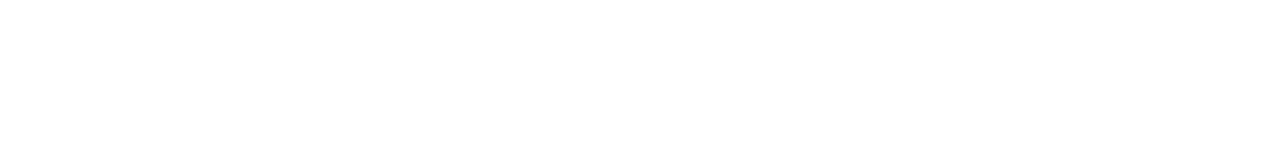
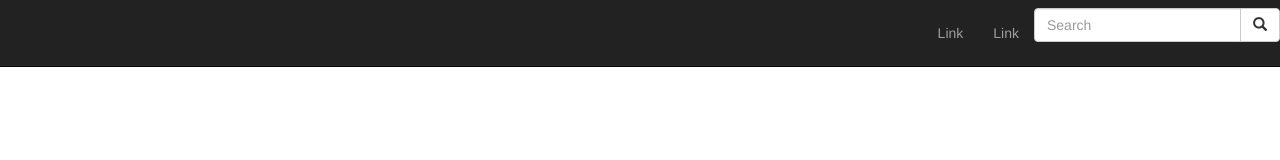
Before and after one commit to manwize/FPO-site, a plain HTML site: page app/index.html in a window 1280 px wide. Drawn offline with Linux system fonts and the light colour scheme.

Commit message:
navbar complete

```diff
--- a/app/index.html
+++ b/app/index.html
@@ -9,6 +9,48 @@
 	</head>
 	<body>
 
+		<div class="navbar navbar-inverse navbar-fixed-top" role="navigation">
+
+			<div class="navbar-header">
+				<button type="button" class="navbar-toggle" data-toggle="collapse" data-target=".navbar-collapse">
+				<span class="sr-only">Toggle navigation</span>
+				<span class="icon-bar"></span>
+				<span class="icon-bar"></span>
+				<span class="icon-bar"></span>
+				</button>
+			</div>
+			<div class="collapse navbar-collapse">
+				<form class="navbar-form navbar-right" role="search">
+					<ul class="nav navbar-nav">
+					  <li><a href="#">Link</a></li>
+					  <li><a href="#">Link</a></li>
+					</ul>
+					<div class="input-group">
+						<input type="text" class="form-control col-sm-6" placeholder="Search" name="srch-term" id="srch-term">
+						<div class="input-group-btn">
+							<button class="btn btn-default" type="submit"><i class="glyphicon glyphicon-search"></i></button>
+						</div>
+					</div>
+				</form>
+			</div>
+		</div>
+
+
+
+
+</div><!-- /.container -->
+	    <!--
+	    <div class="container side-collapse-container">
+	      <div class="row">
+	        <h1>Hello</h1>
+	        <p>This is a side opening nav demonstration</p>
+	        <p>Make your browser smaller and the top menu wil become into a lateral slider menu</p>
+	      </div>
+	    </div>
+	    -->
+
+
+
 
 
 		<script type="text/javascript" src="bower_components/jquery/dist/jquery.min.js"></script>
```
